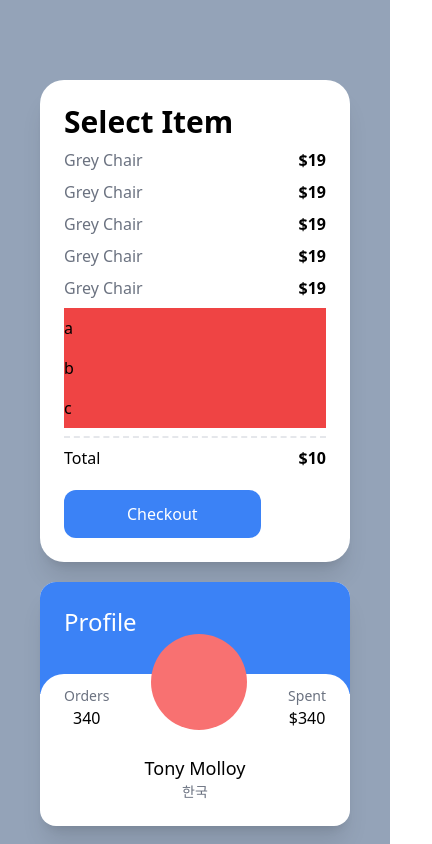
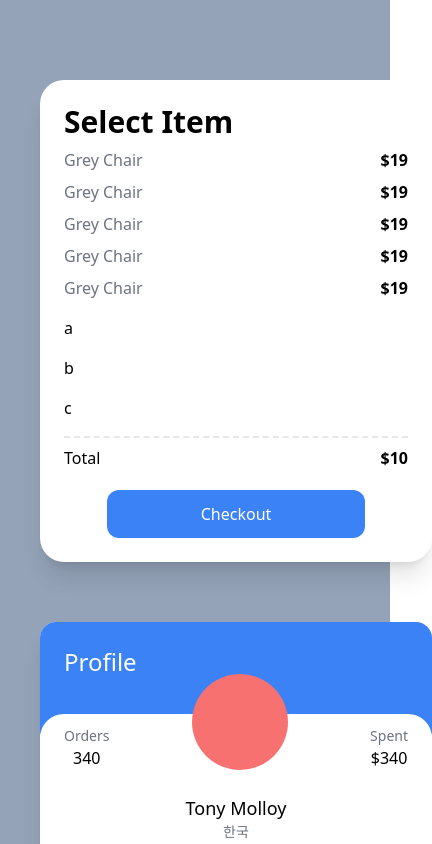
Before and after one commit to chanwoo00106/carrot-market, a Next.js app: page / in a window 390 px wide. Shown: the top 844 px of the page, 432 px wide, since content can reach past the window. Built offline with nearby package versions, Linux system fonts and the light colour scheme.

Commit message:
Add responsive

```diff
--- a/pages/index.tsx
+++ b/pages/index.tsx
@@ -2,7 +2,7 @@ import type { NextPage } from "next";
 
 const Home: NextPage = () => {
   return (
-    <div className="bg-slate-400 py-20 px-10 flex flex-col space-y-5 min-h-screen">
+    <div className="bg-slate-400 xl:place-content-center py-20 px-10 grid gap-10 space-y-5 min-h-screen xl:grid-cols-3 lg:grid-cols-2">
       <div className="bg-white p-6 rounded-3xl shadow-xl">
         <span className="font-semibold text-3xl">Select Item</span>
 
@@ -17,7 +17,7 @@ const Home: NextPage = () => {
 
         <ul>
           {["a", "b", "c", ""].map((c, i) => (
-            <li className="bg-red-500 py-2 empty:hidden" key={i}>
+            <li className="py-2 empty:hidden" key={i}>
               {c}
             </li>
           ))}
@@ -27,7 +27,7 @@ const Home: NextPage = () => {
           <span>Total</span>
           <span className="font-semibold">$10</span>
         </div>
-        <button className="mt-5 bg-blue-500 text-white p-3 text-center rounded-xl w-3/4 mx-auto hover:bg-teal-500 hover:text-black active:bg-yellow-500 focus:bg-red-500">
+        <button className="mt-5 bg-blue-500 text-white p-3 text-center rounded-xl w-3/4 block mx-auto hover:bg-teal-500 hover:text-black active:bg-yellow-500 focus:bg-red-500">
           Checkout
         </button>
       </div>
@@ -55,7 +55,7 @@ const Home: NextPage = () => {
         </div>
       </div>
 
-      <div className="bg-white p-10 rounded-2xl shadow-xl">
+      <div className="bg-white p-10 rounded-2xl shadow-xl xl:col-span-1 lg:col-span-2">
         <div className="flex mb-5 justify-between items-center">
           <span>⬅️</span>
           <div className="space-x-3">
```
